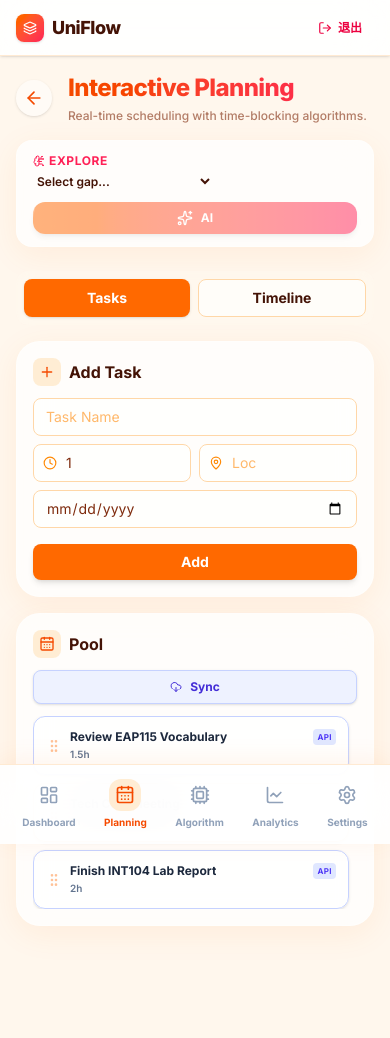
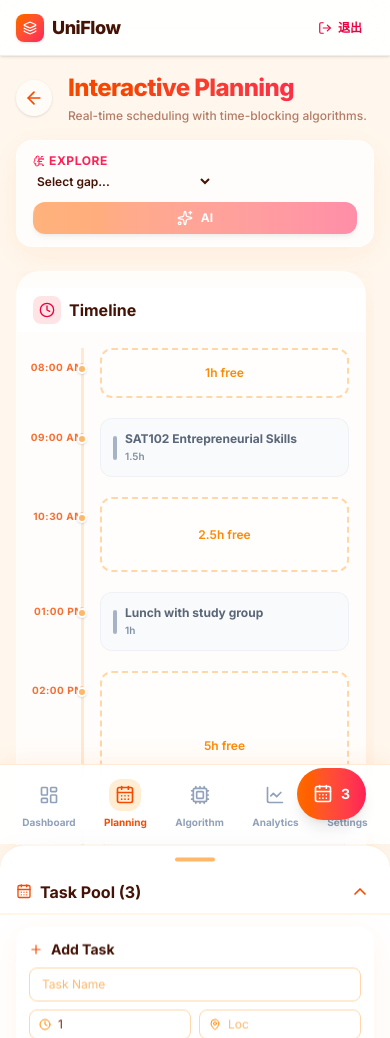
Before and after one commit to Littlebear-Han-nah/Time-Master, a Next.js app: page /planning in a window 390 px wide. After the commit the page ends 987 px from the top, so only its background shows below. Built offline with nearby package versions, Linux system fonts and the light colour scheme.

Commit message:
for phone

```diff
--- a/src/app/(main)/planning/page.tsx
+++ b/src/app/(main)/planning/page.tsx
@@ -2,7 +2,7 @@
 
 import { useState, useMemo } from "react";
 import { motion, AnimatePresence } from "framer-motion";
-import { Plus, Clock, MapPin, CalendarDays, ArrowLeft, GripVertical, Sparkles, BrainCircuit, CheckCircle2, Circle, X, PartyPopper, ShieldCheck, DownloadCloud } from "lucide-react";
+import { Plus, Clock, MapPin, CalendarDays, ArrowLeft, GripVertical, Sparkles, BrainCircuit, CheckCircle2, Circle, X, PartyPopper, ShieldCheck, DownloadCloud, ChevronUp } from "lucide-react";
 import Link from "next/link";
 
 // --- Types ---
@@ -87,9 +87,7 @@ export default function InteractivePlanning() {
   const [actualDuration, setActualDuration] = useState("");
   const [isCompleting, setIsCompleting] = useState(false);
   const [showConfetti, setShowConfetti] = useState(false);
-
-  // 手机上的标签页状态
-  const [mobileTab, setMobileTab] = useState<"tasks" | "timeline">("tasks");
+  const [poolOpen, setPoolOpen] = useState(false);
 
   const displayTimeline = useMemo(() => {
     const sorted = [...timelineEvents].sort((a, b) => a.startTime - b.startTime);
@@ -181,6 +179,7 @@ export default function InteractivePlanning() {
         isVerified: taskToMove.isVerified
       },
     ]);
+    setPoolOpen(false);
   };
 
   const handleAIExplore = () => {
@@ -639,162 +638,13 @@ export default function InteractivePlanning() {
 
       </div>
 
-      {/* Mobile Layout (lg以下) */}
-      <div className="lg:hidden flex flex-col gap-4">
+      {/* Mobile Layout (lg以下) - Timeline 占满屏幕 + 底部 Task Pool 抽屉 */}
+      <div className="lg:hidden flex flex-col h-[calc(100vh-14rem)] relative">
 
-        {/* Tab Switcher */}
-        <div className="flex gap-2 sticky top-14 z-30 bg-orange-50/80 backdrop-blur p-2 rounded-xl">
-          <button
-            onClick={() => setMobileTab("tasks")}
-            className={`flex-1 py-2 px-3 rounded-lg font-bold text-sm transition-all ${
-              mobileTab === "tasks"
-                ? "bg-orange-500 text-white shadow-sm"
-                : "bg-white/60 text-orange-950 border border-orange-200"
-            }`}
-          >
-            Tasks
-          </button>
-          <button
-            onClick={() => setMobileTab("timeline")}
-            className={`flex-1 py-2 px-3 rounded-lg font-bold text-sm transition-all ${
-              mobileTab === "timeline"
-                ? "bg-orange-500 text-white shadow-sm"
-                : "bg-white/60 text-orange-950 border border-orange-200"
-            }`}
-          >
-            Timeline
-          </button>
-        </div>
-
-        {/* Tasks Tab */}
-        {mobileTab === "tasks" && (
-          <div className="flex flex-col gap-4 pb-4">
-
-            {/* Add Task Form */}
-            <div className="glass-card rounded-3xl p-4 border border-orange-100 shadow-sm">
-              <h2 className="text-base font-bold text-orange-950 mb-3 flex items-center gap-2">
-                <div className="p-1.5 bg-orange-100 rounded-lg text-orange-600"><Plus className="w-4 h-4"/></div>
-                Add Task
-              </h2>
-              <form onSubmit={handleAddTask} className="flex flex-col gap-2">
-                <input
-                  type="text"
-                  placeholder="Task Name"
-                  required
-                  value={title}
-                  onChange={(e) => setTitle(e.target.value)}
-                  className="bg-white/60 border border-orange-200 focus:border-orange-400 focus:ring-2 focus:ring-orange-200 rounded-lg px-3 py-2 text-sm outline-none transition-all placeholder-orange-300 text-orange-900"
-                />
-                <div className="flex gap-2">
-                  <div className="relative flex-1">
-                    <Clock className="w-3.5 h-3.5 text-orange-400 absolute left-2.5 top-1/2 -translate-y-1/2" />
-                    <input
-                      type="number"
-                      step="0.5"
-                      min="0.5"
-                      required
-                      placeholder="Hrs"
-                      value={duration}
-                      onChange={(e) => setDuration(e.target.value)}
-                      className="w-full bg-white/60 border border-orange-200 focus:border-orange-400 focus:ring-2 focus:ring-orange-200 rounded-lg pl-8 pr-2 py-2 text-sm outline-none transition-all placeholder-orange-300 text-orange-900"
-                    />
-                  </div>
-                  <div className="relative flex-1">
-                    <MapPin className="w-3.5 h-3.5 text-orange-400 absolute left-2.5 top-1/2 -translate-y-1/2" />
-                    <input
-                      type="text"
-                      placeholder="Loc"
-                      value={location}
-                      onChange={(e) => setLocation(e.target.value)}
-                      className="w-full bg-white/60 border border-orange-200 focus:border-orange-400 focus:ring-2 focus:ring-orange-200 rounded-lg pl-8 pr-2 py-2 text-sm outline-none transition-all placeholder-orange-300 text-orange-900"
-                    />
-                  </div>
-                </div>
-                <input
-                  type="date"
-                  value={deadline}
-                  onChange={(e) => setDeadline(e.target.value)}
-                  className="bg-white/60 border border-orange-200 focus:border-orange-400 focus:ring-2 focus:ring-orange-200 rounded-lg px-3 py-2 text-sm outline-none transition-all text-orange-900 cursor-pointer"
-                />
-                <button
-                  type="submit"
-                  className="mt-2 bg-orange-500 hover:bg-orange-600 text-white py-2 rounded-lg font-bold text-sm shadow-md transition-colors"
-                >
-                  Add
-                </button>
-              </form>
-            </div>
-
-            {/* Task Pool */}
-            <div className="glass-card rounded-3xl p-4 border border-orange-100 shadow-sm flex flex-col max-h-[50vh]">
-              <h2 className="text-base font-bold text-orange-950 mb-3 flex items-center gap-2">
-                <div className="p-1.5 bg-orange-100 rounded-lg text-orange-600"><CalendarDays className="w-4 h-4"/></div>
-                Pool
-              </h2>
-
-              <button
-                onClick={handleSyncSyllabus}
-                disabled={isSyncing}
-                className="mb-3 w-full bg-indigo-50 hover:bg-indigo-100 text-indigo-700 border border-indigo-200 py-2 rounded-lg font-bold text-xs shadow-sm transition-all flex items-center justify-center gap-2 disabled:opacity-70"
-              >
-                {isSyncing ? (
-                  <>
-                    <div className="w-3 h-3 border-2 border-indigo-400/30 border-t-indigo-600 rounded-full animate-spin" />
-                    Syncing...
-                  </>
-                ) : (
-                  <>
-                    <DownloadCloud className="w-3 h-3" />
-                    Sync
-                  </>
-                )}
-              </button>
-
-              <div className="flex-1 overflow-y-auto pr-2 custom-scrollbar space-y-2">
-                <AnimatePresence>
-                  {unplannedTasks.map((task) => (
-                    <motion.div
-                      layout
-                      initial={{ opacity: 0, scale: 0.9 }}
-                      animate={{ opacity: 1, scale: 1 }}
-                      exit={{ opacity: 0, scale: 0.9 }}
-                      key={task.id}
-                      draggable
-                      onDragStart={(e: any) => handleDragStart(e, task.id)}
-                      onDragEnd={handleDragEnd}
-                      className={`group relative flex items-center gap-2 p-3 rounded-xl border bg-white/80 cursor-grab active:cursor-grabbing shadow-sm hover:shadow-md transition-all ${
-                        task.isVerified ? "border-indigo-200" : "border-orange-200"
-                      }`}
-                    >
-                      <GripVertical className="w-4 h-4 opacity-40 group-hover:opacity-100 transition-opacity text-orange-500 shrink-0" />
-                      <div className="flex-1 min-w-0">
-                        <div className="flex items-start justify-between gap-1">
-                          <h3 className="font-bold text-xs text-slate-800 truncate">{task.title}</h3>
-                          {task.isVerified && (
-                            <span className="flex items-center gap-0.5 text-[8px] font-bold uppercase tracking-wider text-indigo-600 bg-indigo-100 px-1 py-0.5 rounded shrink-0">
-                              API
-                            </span>
-                          )}
-                        </div>
-                        <p className="text-[10px] font-semibold text-slate-500 mt-0.5">{task.duration}h</p>
-                      </div>
-                    </motion.div>
-                  ))}
-                  {unplannedTasks.length === 0 && (
-                    <div className="text-center py-6 text-orange-300">
-                      <p className="text-xs font-medium">Empty</p>
-                    </div>
-                  )}
-                </AnimatePresence>
-              </div>
-            </div>
-          </div>
-        )}
-
-        {/* Timeline Tab */}
-        {mobileTab === "timeline" && (
-          <div className="glass-card rounded-3xl p-4 border border-orange-100 shadow-sm pb-20">
-            <h2 className="text-base font-bold text-orange-950 mb-4 flex items-center gap-2">
+        {/* Timeline - 占据主要区域 */}
+        <div className="flex-1 overflow-y-auto pr-2 pb-20">
+          <div className="glass-card rounded-3xl p-4 border border-orange-100 shadow-sm">
+            <h2 className="text-base font-bold text-orange-950 mb-4 flex items-center gap-2 sticky top-0 bg-white/80 backdrop-blur -mx-4 px-4 py-2">
               <div className="p-1.5 bg-rose-100 rounded-lg text-rose-600"><Clock className="w-4 h-4"/></div>
               Timeline
             </h2>
@@ -889,7 +739,7 @@ export default function InteractivePlanning() {
                             {item.title}
                           </h4>
                           <p className={`text-[10px] font-semibold mt-0.5 ${item.isCompleted ? "text-emerald-600" : "text-rose-100"}`}>
-                            {item.duration}h • AI
+                            {item.duration}h
                           </p>
                         </div>
                       </div>
@@ -900,6 +750,173 @@ export default function InteractivePlanning() {
               </AnimatePresence>
             </div>
           </div>
+        </div>
+
+        {/* Bottom Sheet - Task Pool 抽屉 */}
+        <AnimatePresence>
+          {poolOpen && (
+            <motion.div
+              initial={{ opacity: 0 }}
+              animate={{ opacity: 1 }}
+              exit={{ opacity: 0 }}
+              onClick={() => setPoolOpen(false)}
+              className="absolute inset-0 bg-black/30 backdrop-blur-sm z-40"
+            />
+          )}
+        </AnimatePresence>
+
+        <motion.div
+          initial={{ y: "100%" }}
+          animate={{ y: poolOpen ? 0 : "100%" }}
+          exit={{ y: "100%" }}
+          transition={{ type: "spring", damping: 25, stiffness: 120 }}
+          className="fixed bottom-0 left-0 right-0 z-50 bg-white rounded-t-3xl border-t border-orange-200/50 shadow-2xl max-h-[80vh] flex flex-col"
+        >
+          {/* Handle Bar */}
+          <div className="flex justify-center pt-3 pb-2">
+            <div className="w-10 h-1 bg-orange-300 rounded-full"></div>
+          </div>
+
+          {/* Header */}
+          <div className="px-4 py-2 border-b border-orange-100 flex items-center justify-between">
+            <h2 className="text-base font-bold text-orange-950 flex items-center gap-2">
+              <CalendarDays className="w-4 h-4 text-orange-600"/>
+              Task Pool ({unplannedTasks.length})
+            </h2>
+            <button
+              onClick={() => setPoolOpen(false)}
+              className="p-1 hover:bg-orange-100 rounded-lg transition-colors"
+            >
+              <ChevronUp className="w-5 h-5 text-orange-600" />
+            </button>
+          </div>
+
+          {/* Content */}
+          <div className="flex-1 overflow-y-auto px-4 py-3 space-y-2">
+            {/* Add Task Form */}
+            <div className="glass-card rounded-2xl p-3 border border-orange-100 mb-3">
+              <h3 className="text-sm font-bold text-orange-950 mb-2 flex items-center gap-2">
+                <Plus className="w-3.5 h-3.5 text-orange-600"/>
+                Add Task
+              </h3>
+              <form onSubmit={handleAddTask} className="flex flex-col gap-2">
+                <input
+                  type="text"
+                  placeholder="Task Name"
+                  required
+                  value={title}
+                  onChange={(e) => setTitle(e.target.value)}
+                  className="bg-white/60 border border-orange-200 focus:border-orange-400 focus:ring-2 focus:ring-orange-200 rounded-lg px-3 py-2 text-xs outline-none transition-all placeholder-orange-300 text-orange-900"
+                />
+                <div className="flex gap-2">
+                  <div className="relative flex-1">
+                    <Clock className="w-3 h-3 text-orange-400 absolute left-2.5 top-1/2 -translate-y-1/2" />
+                    <input
+                      type="number"
+                      step="0.5"
+                      min="0.5"
+                      required
+                      placeholder="Hrs"
+                      value={duration}
+                      onChange={(e) => setDuration(e.target.value)}
+                      className="w-full bg-white/60 border border-orange-200 focus:border-orange-400 focus:ring-2 focus:ring-orange-200 rounded-lg pl-7 pr-2 py-1.5 text-xs outline-none transition-all placeholder-orange-300 text-orange-900"
+                    />
+                  </div>
+                  <div className="relative flex-1">
+                    <MapPin className="w-3 h-3 text-orange-400 absolute left-2.5 top-1/2 -translate-y-1/2" />
+                    <input
+                      type="text"
+                      placeholder="Loc"
+                      value={location}
+                      onChange={(e) => setLocation(e.target.value)}
+                      className="w-full bg-white/60 border border-orange-200 focus:border-orange-400 focus:ring-2 focus:ring-orange-200 rounded-lg pl-7 pr-2 py-1.5 text-xs outline-none transition-all placeholder-orange-300 text-orange-900"
+                    />
+                  </div>
+                </div>
+                <input
+                  type="date"
+                  value={deadline}
+                  onChange={(e) => setDeadline(e.target.value)}
+                  className="bg-white/60 border border-orange-200 focus:border-orange-400 focus:ring-2 focus:ring-orange-200 rounded-lg px-3 py-1.5 text-xs outline-none transition-all text-orange-900 cursor-pointer"
+                />
+                <button
+                  type="submit"
+                  className="mt-1 bg-orange-500 hover:bg-orange-600 text-white py-1.5 rounded-lg font-bold text-xs shadow-md transition-colors"
+                >
+                  Add
+                </button>
+              </form>
+            </div>
+
+            {/* Sync Button */}
+            <button
+              onClick={handleSyncSyllabus}
+              disabled={isSyncing}
+              className="w-full bg-indigo-50 hover:bg-indigo-100 text-indigo-700 border border-indigo-200 py-1.5 rounded-lg font-bold text-xs shadow-sm transition-all flex items-center justify-center gap-2 disabled:opacity-70 mb-2"
+            >
+              {isSyncing ? (
+                <>
+                  <div className="w-3 h-3 border-2 border-indigo-400/30 border-t-indigo-600 rounded-full animate-spin" />
+                  Syncing...
+                </>
+              ) : (
+                <>
+                  <DownloadCloud className="w-3 h-3" />
+                  Sync Syllabus
+                </>
+              )}
+            </button>
+
+            {/* Tasks List */}
+            <AnimatePresence>
+              {unplannedTasks.map((task) => (
+                <motion.div
+                  layout
+                  initial={{ opacity: 0, scale: 0.9 }}
+                  animate={{ opacity: 1, scale: 1 }}
+                  exit={{ opacity: 0, scale: 0.9 }}
+                  key={task.id}
+                  draggable
+                  onDragStart={(e: any) => handleDragStart(e, task.id)}
+                  onDragEnd={handleDragEnd}
+                  className={`group relative flex items-center gap-2 p-2.5 rounded-lg border bg-white/80 cursor-grab active:cursor-grabbing shadow-sm hover:shadow-md transition-all ${
+                    task.isVerified ? "border-indigo-200" : "border-orange-200"
+                  }`}
+                >
+                  <GripVertical className="w-3.5 h-3.5 opacity-40 group-hover:opacity-100 transition-opacity text-orange-500 shrink-0" />
+                  <div className="flex-1 min-w-0">
+                    <div className="flex items-start justify-between gap-1">
+                      <h3 className="font-bold text-xs text-slate-800 truncate">{task.title}</h3>
+                      {task.isVerified && (
+                        <span className="flex items-center gap-0.5 text-[7px] font-bold uppercase tracking-wider text-indigo-600 bg-indigo-100 px-1 py-0.5 rounded shrink-0">
+                          API
+                        </span>
+                      )}
+                    </div>
+                    <p className="text-[9px] font-semibold text-slate-500 mt-0.5">{task.duration}h{task.location ? ` • ${task.location}` : ""}</p>
+                  </div>
+                </motion.div>
+              ))}
+              {unplannedTasks.length === 0 && (
+                <div className="text-center py-8 text-orange-300">
+                  <p className="text-xs font-medium">Pool is empty!</p>
+                </div>
+              )}
+            </AnimatePresence>
+          </div>
+        </motion.div>
+
+        {/* Floating Button 打开 Task Pool */}
+        {!poolOpen && (
+          <motion.button
+            initial={{ scale: 0 }}
+            animate={{ scale: 1 }}
+            onClick={() => setPoolOpen(true)}
+            className="fixed bottom-6 right-6 z-40 bg-gradient-to-r from-orange-500 to-rose-500 hover:from-orange-600 hover:to-rose-600 text-white p-4 rounded-full shadow-lg flex items-center gap-2 font-bold text-sm"
+          >
+            <CalendarDays className="w-5 h-5" />
+            <span>{unplannedTasks.length}</span>
+          </motion.button>
         )}
 
       </div>
```
